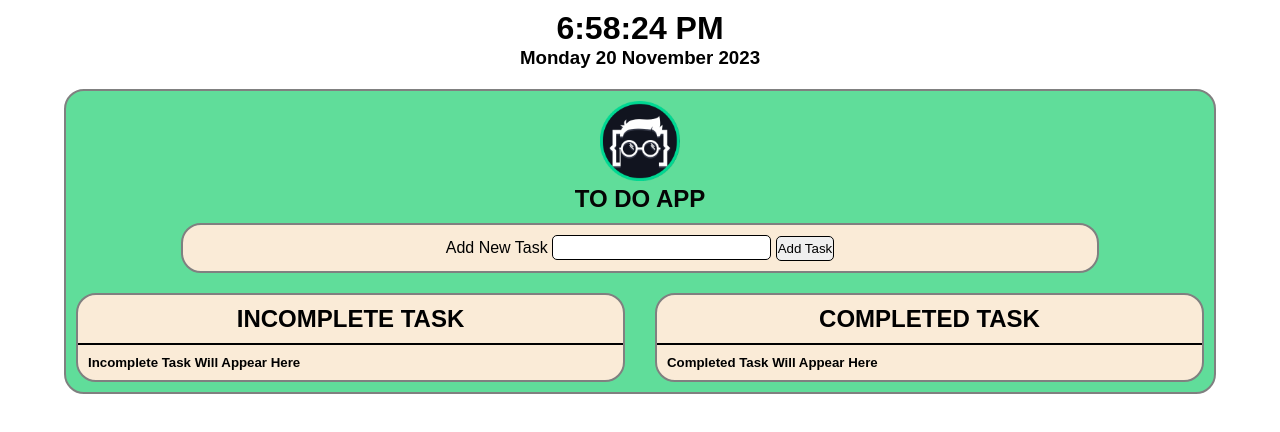
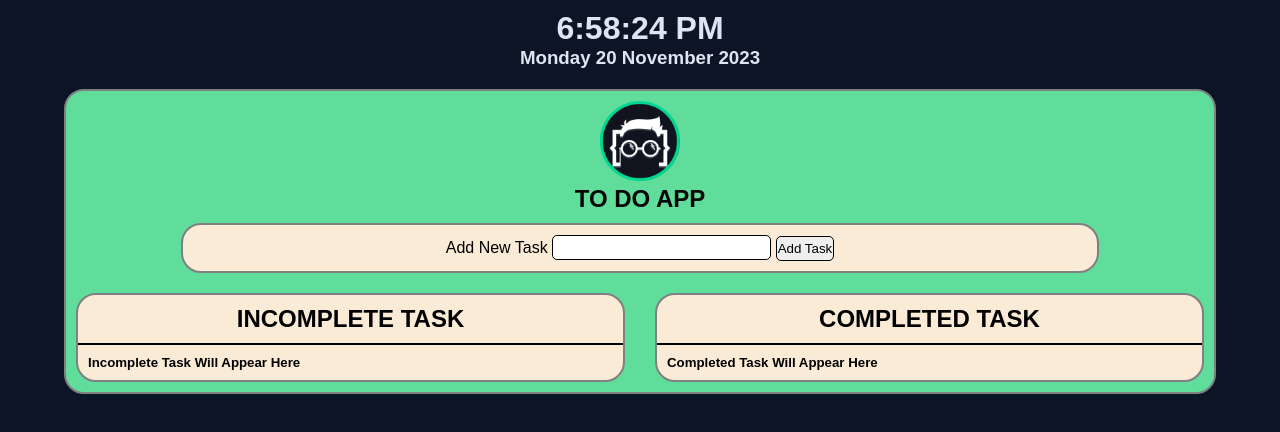
Before and after one commit to imnazirul/todo-app, a plain HTML site: page index.html in a window 1280 px wide. Drawn offline with Linux system fonts and the light colour scheme.

Commit message:
Update style.css

```diff
--- a/style.css
+++ b/style.css
@@ -3,6 +3,10 @@
     padding: 0;
     font-family: Arial, Helvetica, sans-serif;
     box-sizing: border-box;
+}
+
+body{
+    background-color: #0c1526;
 }
 
 .container{
@@ -141,4 +145,5 @@ h5{
 #demo{
     text-align:center;
     margin-top:10px;
+    color: #dde5f0;
 }
```
